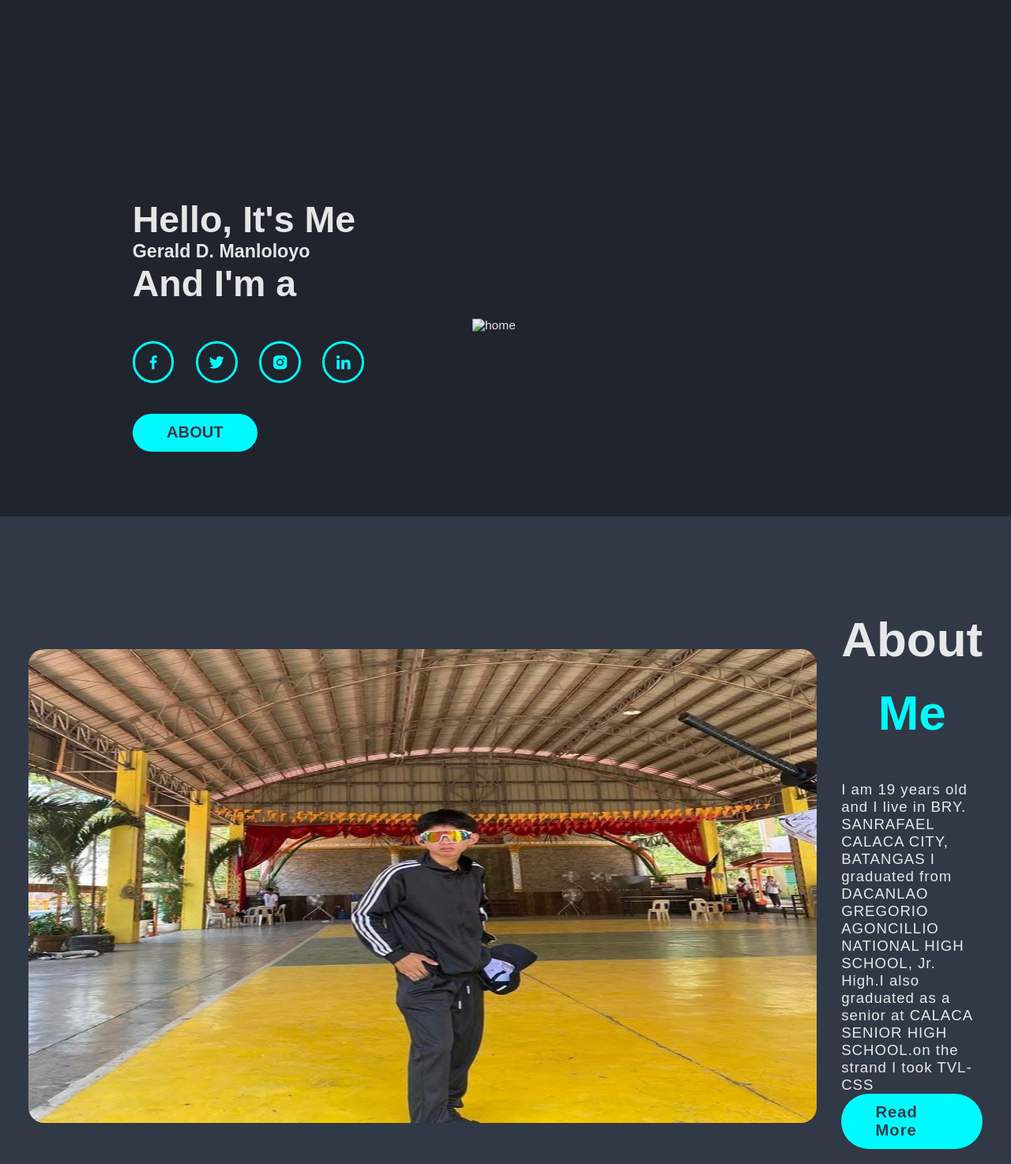
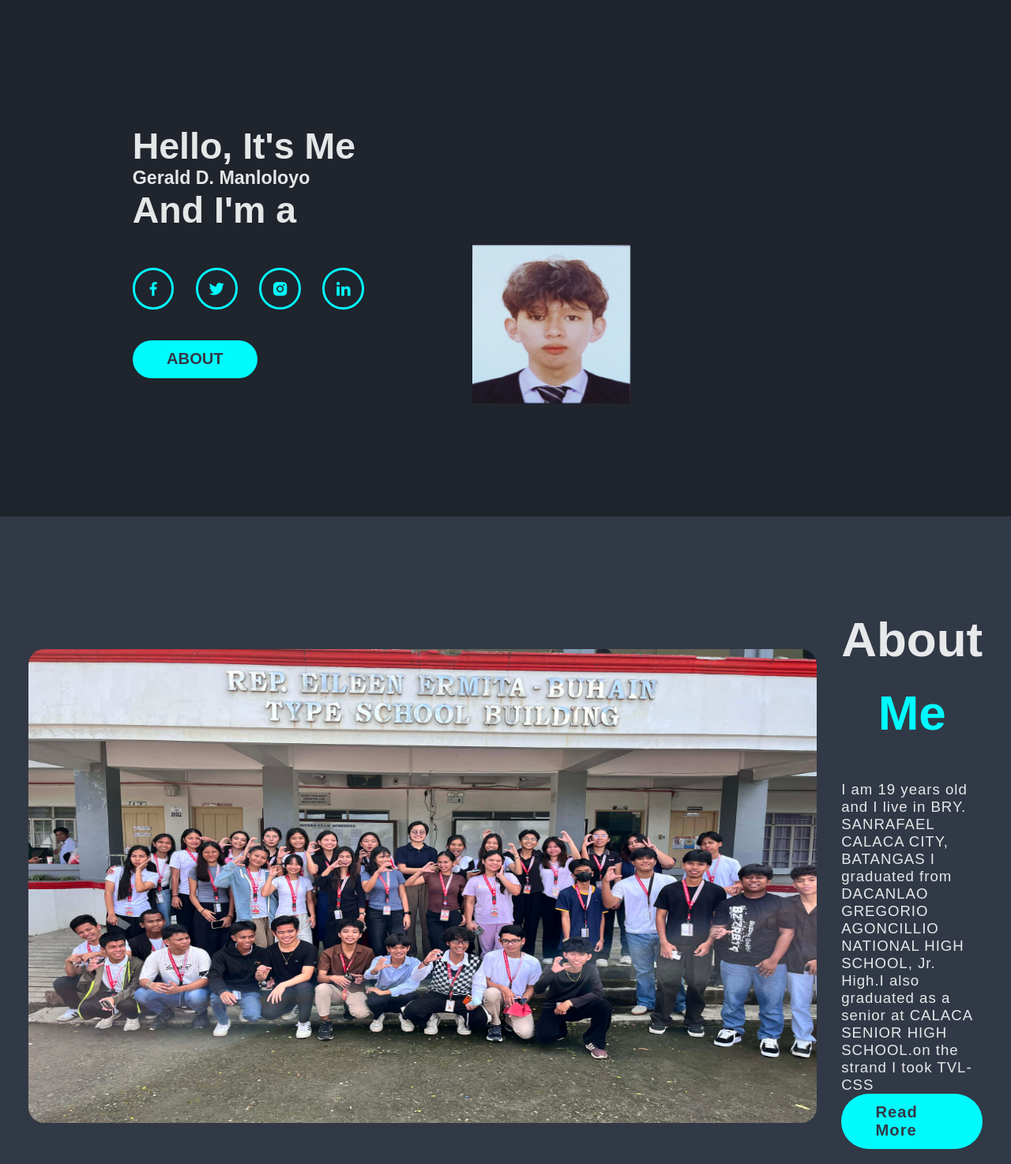
Before and after one commit to geraldmanloloyo13-star/ManloloyoGerald-CC100-Website-1, a plain HTML site: page index.html in a window 1280 px wide. Shown: the part 146-1620 px from the top of the page at 79% size. Drawn offline with nearby package versions, Linux system fonts and the light colour scheme.

Commit message:
Update index.html

```diff
--- a/index.html
+++ b/index.html
@@ -45,7 +45,7 @@
     </div>
 
     <div class="home-img">
-      <img src="gerald.jpg.jpeg" alt="home" width="200" height="200" />
+      <img src="IMG_Gerald(1).jpg" alt="home" width="200" height="200" />
     </div>
   </section>
 
@@ -53,7 +53,7 @@
 
   <section class="about" id="about">
     <div class="about-img">
-      <img src="ggera.jpg" alt="home" width="200" height="600" />
+      <img src="home.jpeg" alt="home" width="200" height="600" />
 </div>
 
     <div class="about-content">
```
